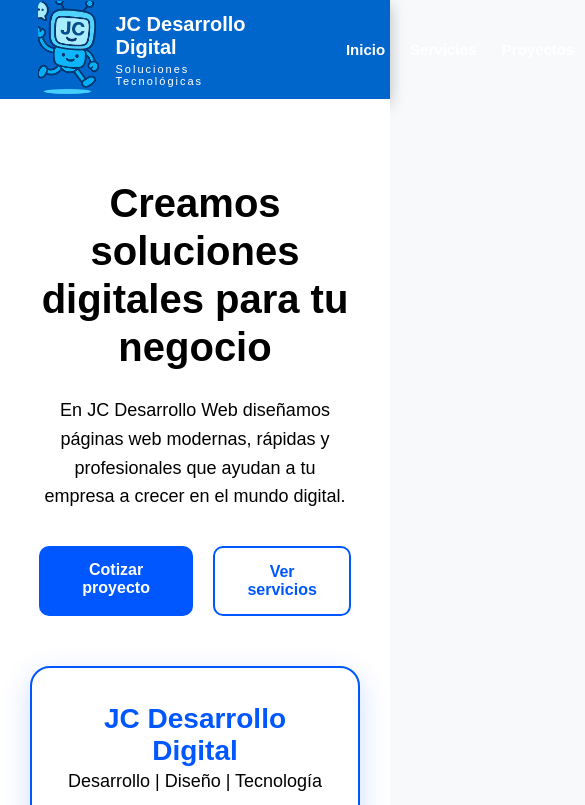
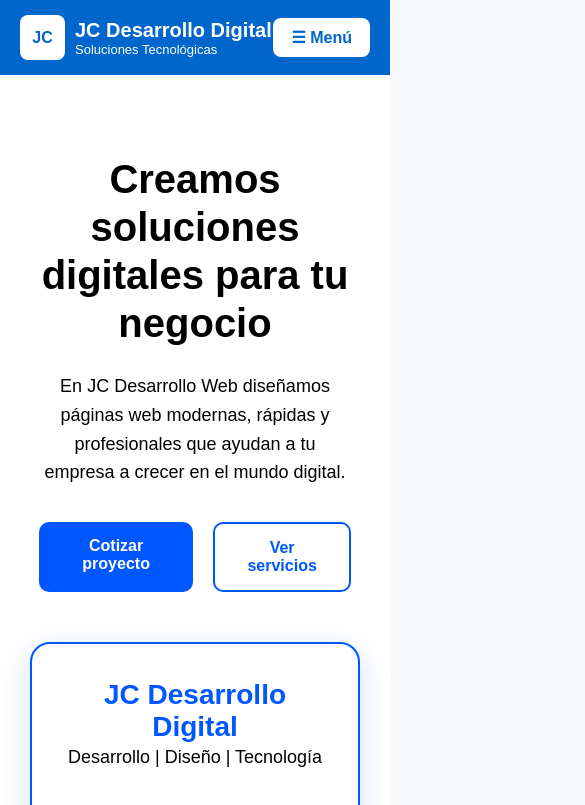
Before and after one commit to JC-Desarrollo-Digital/jc-app-web, a React (Vite) app: page / in a window 390 px wide. Shown: the top 805 px of the page, 585 px wide, since content can reach past the window. Built offline with nearby package versions, Linux system fonts and the light colour scheme.

Commit message:
Agrega menú acordeón responsive al header

```diff
--- a/src/components/Header/Header.css
+++ b/src/components/Header/Header.css
@@ -1,8 +1,5 @@
-/* ===================== */
-/* HEADER */
-/* ===================== */
+.header {
 
-.header {
   width: 100%;
   height: 90px;
 
@@ -14,219 +11,131 @@
 
   padding: 0 40px;
 
-  box-shadow: 0 5px 15px rgba(0,0,0,.25);
+  box-shadow: 0 5px 15px rgba(0,0,0,0.25);
+
 }
 
 
-/* ===================== */
-/* MARCA */
-/* ===================== */
+/* LOGO */
 
 .brand {
+
   display: flex;
   align-items: center;
-  gap: 12px;
+
+  gap: 10px;
+
 }
 
 
-/* ===================== */
-/* LOGO */
-/* ===================== */
+.logo-box {
 
-.logo-box {
-  width: 100px;
-  height: 80px;
+  width: 45px;
+  height: 45px;
 
-  background: #0066cc;
+  background: white;
+
+  border-radius: 8px;
 
   display: flex;
   justify-content: center;
   align-items: center;
 
-  border-radius: 8px;
+  font-weight: bold;
+  color: #0066cc;
 
-  overflow: hidden;
-}
-
-
-.logo-box img {
-  width: 200px;
-  height: 200px;
-
-  object-fit: contain;
 }
 
 
 
-/* ===================== */
-/* NOMBRE EMPRESA */
-/* ===================== */
+/* TEXTO */
 
 .brand-name h1 {
+
   color: white;
 
   font-size: 20px;
 
   margin: 0;
 
-  font-weight: bold;
 }
 
 
 .brand-name p {
-  color: white;
-
-  font-size: 11px;
-
-  letter-spacing: 2px;
-
-  margin-top: 4px;
-}
-
-
-
-/* ===================== */
-/* MENU */
-/* ===================== */
-
-.nav ul {
-
-  display: flex;
-
-  gap: 25px;
-
-  list-style: none;
-
-  margin: 0;
-
-  padding: 0;
-
-}
-
-
-.nav a {
 
   color: white;
 
-  font-size: 15px;
+  font-size: 13px;
 
-  text-decoration: none;
-
-  font-weight: bold;
-
-}
-
-
-.nav a:hover {
-
-  color: #222;
+  margin: 0;
 
 }
 
 
 
-/* ===================== */
-/* PANTALLA PEQUEÑA */
-/* ===================== */
+/* MENU PC */
+
+.nav-menu {
+
+  display: flex;
+
+  gap: 30px;
+
+}
+
+
+.nav-menu a {
+
+  color: white;
+
+  text-decoration: none;
+
+  font-weight: 500;
+
+}
+
+
+
+/* ACORDEON */
+
+.header-accordion {
+
+  display: none;
+
+  position: relative;
+
+}
+
+
+
+/* RESPONSIVE */
 
 @media (max-width: 999px) {
 
+
   .header {
 
-    height: 99px;
+    height: auto;
 
-    background: #0066cc;
-
-    display: flex;
-
-    flex-direction: row;
-
-    align-items: center;
-
-    justify-content: space-between;
-
-    padding: 0 38px;
-
-    gap: 99px;
-
-  }
-}
-
-
-  /* LOGO */
-
-  .logo-box {
-
-    width: 98px;
-
-    height: 98px;
-
-    border-radius: 6px;
-
-
-
-
-  .logo-box img {
-
-    width: 22px;
-
-    height: 22px;
-
-    object-fit: contain;
+    padding: 15px 20px;
 
   }
 
 
-  /* TEXTO */
 
-  .brand {
+  .nav-menu {
 
-    gap: 8px;
+    display: none;
 
   }
 
 
-  .brand-name h1 {
 
-    font-size: 15px;
+  .header-accordion {
 
-    color: white;
-
-    margin: 0;
+    display: block;
 
   }
 
 
-  .brand-name p {
-
-    font-size: 9px;
-
-    color: white;
-
-    margin: 0;
-
-    letter-spacing: 1px;
-
-  }
-
-
-  /* MENU */
-
-  .nav ul {
-
-    display: flex;
-
-    gap: 10px;
-
-  }
-
-
-  .nav a {
-
-    font-size: 12px;
-
-    color: white;
-
-  }
-
 }
--- a/src/components/Header/Header.tsx
+++ b/src/components/Header/Header.tsx
@@ -1,43 +1,80 @@
+import HeaderAccordion from "./HeaderAccordion";
 import "./Header.css";
-import logo from "../../assets/logos/JCLogo.webp";
 
 export default function Header() {
+
   return (
     <header className="header">
 
+
+      {/* LOGO Y NOMBRE */}
       <div className="brand">
 
         <div className="logo-box">
-          <img src={logo} alt="JC Desarrollo Digital" />
+          JC
         </div>
 
+
         <div className="brand-name">
-          <h1>JC Desarrollo Digital</h1>
-          <p>Soluciones Tecnológicas</p>
+
+          <h1>
+            JC Desarrollo Digital
+          </h1>
+
+          <p>
+            Soluciones Tecnológicas
+          </p>
+
         </div>
 
       </div>
 
 
-      <nav className="nav">
-        <ul>
-          <li>
-            <a href="/">Inicio</a>
-          </li>
 
-          <li>
-            <a href="/servicios">Servicios</a>
-          </li>
+      {/* MENU PC */}
+      <nav className="nav-menu">
 
-          <li>
-            <a href="/proyectos">Proyectos</a>
-          </li>
+        <a href="#">
+          Inicio
+        </a>
 
-          <li>
-            <a href="/contacto">Contacto</a>
-          </li>
-        </ul>
+        <a href="#">
+          Servicios
+        </a>
+
+        <a href="#">
+          Proyectos
+        </a>
+
+        <a href="#">
+          Contacto
+        </a>
+
       </nav>
+
+
+
+      {/* MENU MOVIL */}
+      <HeaderAccordion>
+
+        <a href="#">
+          Inicio
+        </a>
+
+        <a href="#">
+          Servicios
+        </a>
+
+        <a href="#">
+          Proyectos
+        </a>
+
+        <a href="#">
+          Contacto
+        </a>
+
+      </HeaderAccordion>
+
 
     </header>
   );
--- /dev/null
+++ b/src/components/Header/HeaderAccordion.css
@@ -0,0 +1,82 @@
+.header-accordion {
+
+  position: relative;
+
+}
+
+
+.menu-button {
+
+  background: white;
+
+  color: #0066cc;
+
+  border: none;
+
+  padding: 10px 18px;
+
+  border-radius: 8px;
+
+  font-size: 16px;
+
+  font-weight: bold;
+
+  cursor: pointer;
+
+}
+
+
+
+.menu-button:hover {
+
+  background: #f1f1f1;
+
+}
+
+
+
+.menu-content {
+
+  position: absolute;
+
+  right: 0;
+
+  top: 50px;
+
+  width: 180px;
+
+  background: white;
+
+  padding: 15px;
+
+  border-radius: 8px;
+
+  box-shadow: 0 5px 15px rgba(0,0,0,0.25);
+
+  display: flex;
+
+  flex-direction: column;
+
+  gap: 12px;
+
+}
+
+
+
+.menu-content a {
+
+  color: #0066cc;
+
+  text-decoration: none;
+
+  font-weight: 500;
+
+}
+
+
+
+.menu-content a:hover {
+
+  text-decoration: underline;
+
+}
--- /dev/null
+++ b/src/components/Header/HeaderAccordion.tsx
@@ -0,0 +1,49 @@
+import { useState } from "react";
+import "./HeaderAccordion.css";
+
+
+interface HeaderAccordionProps {
+  children: React.ReactNode;
+}
+
+
+export default function HeaderAccordion({
+  children,
+}: HeaderAccordionProps) {
+
+
+  const [isOpen, setIsOpen] = useState(false);
+
+
+  return (
+
+    <div className="header-accordion">
+
+
+      <button
+        className="menu-button"
+        onClick={() => setIsOpen(!isOpen)}
+      >
+
+        ☰ Menú
+
+      </button>
+
+
+
+      {isOpen && (
+
+        <div className="menu-content">
+
+          {children}
+
+        </div>
+
+      )}
+
+
+    </div>
+
+  );
+
+}
```
